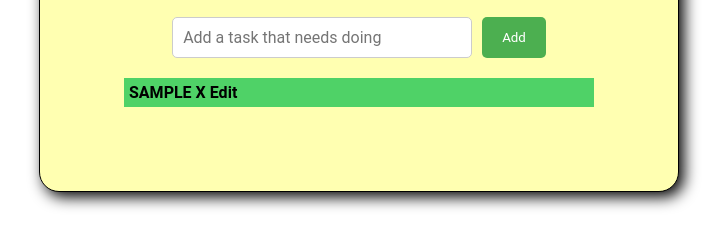
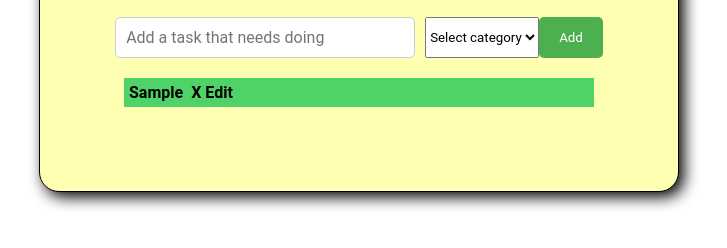
Before and after one commit to Gilmoursa/todolist, a plain HTML site: page index.html in a window 1280 px wide. Both pictures are taken after typing "Sample" into the empty fields and a click on the button "Add". Shown: the part 218-466 px from the top of the page, without its empty margins (281-1008 px from the left). Drawn offline with Linux system fonts and the light colour scheme.

Commit message:
added the option to categorize tasks

```diff
--- a/index.html
+++ b/index.html
@@ -13,6 +13,12 @@
     <p>Fill in the field below to add a new task. Click on a task below the form field to delete it.</p>
     <form>
       <input type="text" id="taskInput" placeholder="Add a task that needs doing">
+      <select id="categorySelect">
+        <option value="">Select category</option>
+        <option value="work">Work</option>
+        <option value="personal">Personal</option>
+        <option value="other">Other</option>
+      </select>
       <button type="button" id="addButton">Add</button>
     </form>
     <ul id="taskList">
--- a/script.js
+++ b/script.js
@@ -2,6 +2,7 @@
 
 // creating my variables
 const taskInput = document.getElementById("taskInput");
+const categorySelect = document.getElementById("categorySelect");
 const addButton = document.getElementById("addButton");
 const taskList = document.getElementById("taskList");
 // creating and deleting tasks
@@ -9,10 +10,13 @@ addButton.addEventListener("click", () => {
     const taskText = taskInput.value.trim();
     if (taskText !== "") {
       const taskItem = document.createElement("li");
-      taskItem.innerHTML = `${taskText.toUpperCase()} <span class="delete"> X</span> <span class="edit">Edit</span>`;
+      const category = categorySelect.value;
+      taskItem.innerHTML = `${taskText} <span class="category ${category.toUpperCase()}">${category.toUpperCase()}</span><span class="delete"> X</span> <span class="edit">Edit</span>`;
       taskList.appendChild(taskItem);
       taskInput.value = "";
+      categorySelect.value = "";
 
+        // Delete task
       const deleteButton = taskItem.querySelector(".delete");
       deleteButton.addEventListener("click", () => {
         taskList.removeChild(taskItem);
@@ -24,7 +28,7 @@ addButton.addEventListener("click", () => {
             const currentText = taskItem.firstChild.textContent;
             const newText = prompt("Edit task:", currentText);
             if (newText !== null) {
-                taskItem.firstChild.textContent = newText.toUpperCase();
+                taskItem.firstChild.textContent = newText;
             }
         });
     }
--- a/style.css
+++ b/style.css
@@ -36,6 +36,18 @@ h1 {
     border-radius: 5px;
     margin-right: 10px;
   }
+
+  .category {
+    font-size: 10px;
+    font-weight: normal;
+    padding: 2px;
+}
+.WORK {
+    background-color: #ff8c8c;
+}
+.PERSONAL {
+    background-color: #8c8cfb;
+}
 
   /* button styling */
   button {
```
